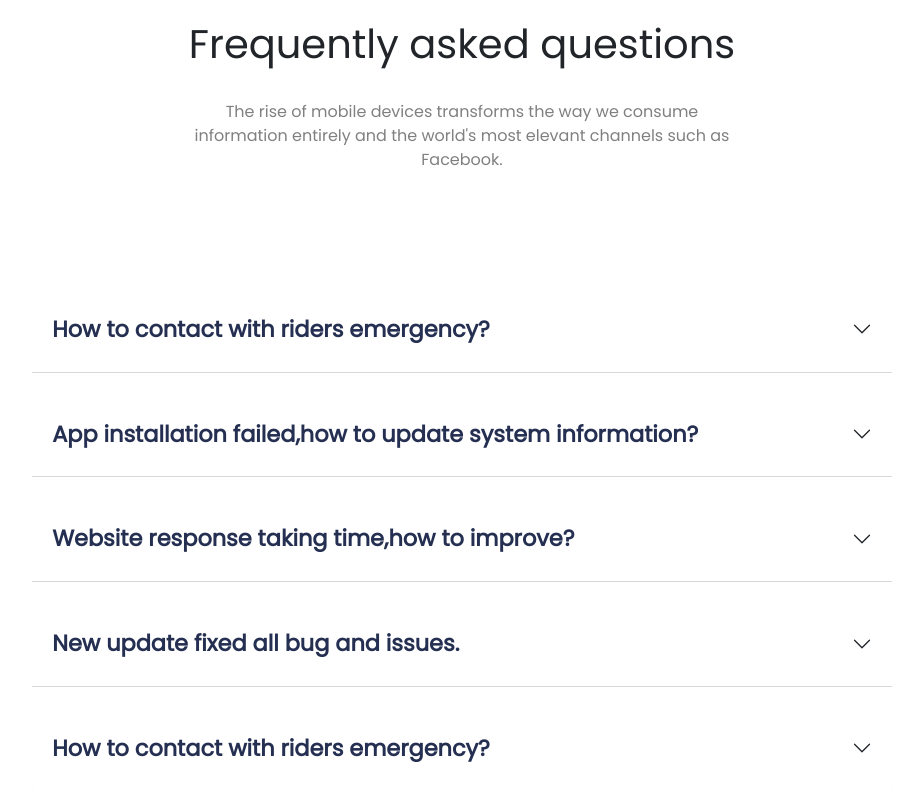
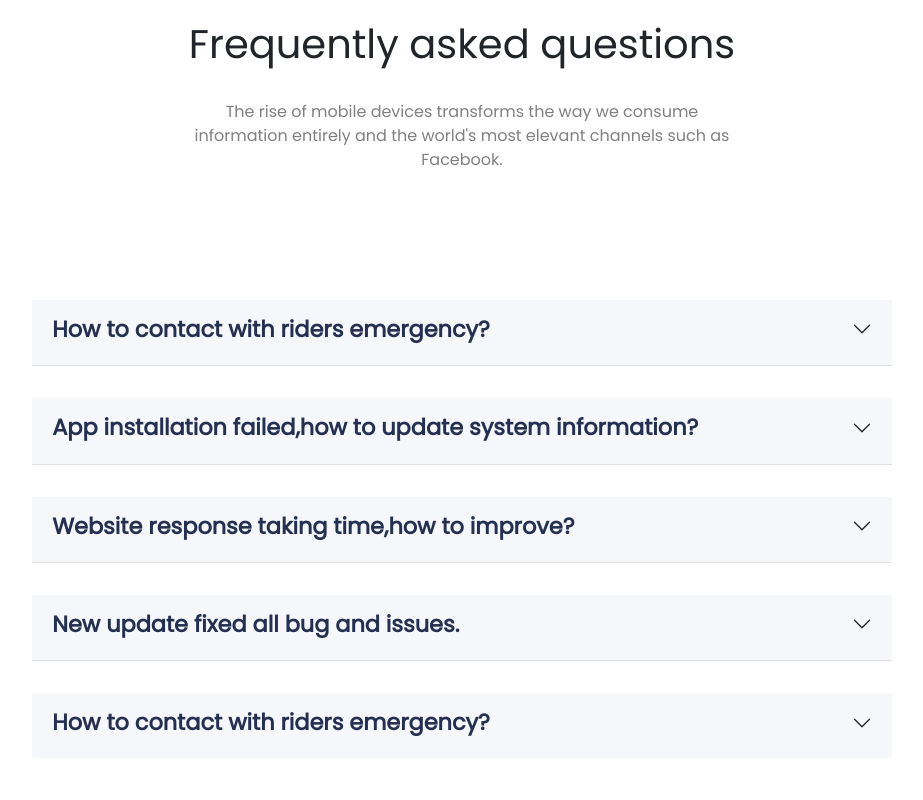
Before and after one commit to rafi983/AppLab, a plain HTML site: page index.html in a window 1280 px wide. Shown: the part 6652-7452 px from the top of the page, without its empty margins (178-1101 px from the left). Drawn offline with nearby package versions, Linux system fonts and the light colour scheme.

Commit message:
accordion updated

```diff
--- a/css/style.css
+++ b/css/style.css
@@ -257,11 +257,11 @@
 }
 .accordion-item {
   margin-top: 2rem;
-  background-color: #f5f7fa;
 }
 .accordion-item .accordion-button {
   font-size: 1.4rem;
   font-weight: 900;
   color: #242f51;
-  padding-bottom: 1.8rem;
+  background-color: #f5f7fa;
+  padding-bottom: 1.4rem;
 }
```
